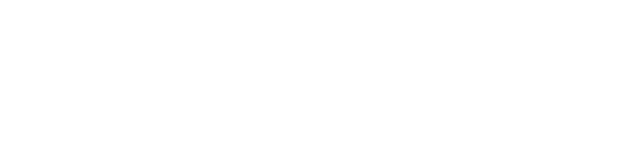
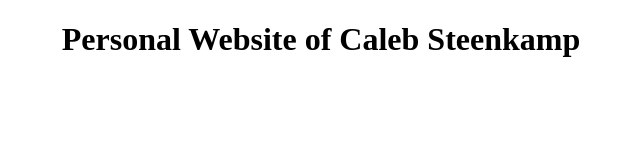
Before and after one commit to calebsteenkamp/calebsteenkamp.github.io, a plain HTML site: page index.html in a window 1280 px wide. Shown: the whole page, without its empty margins (319-959 px from the left). Drawn offline with Linux system fonts and the light colour scheme.

Commit message:
Added link to styles.css

```diff
--- /dev/null
+++ b/assets/styles.css
@@ -0,0 +1,3 @@
+header {
+    text-align: center;
+}
--- a/index.html
+++ b/index.html
@@ -9,8 +9,11 @@
   <link rel="icon" type="image/png" sizes="32x32" href="favicon/favicon-32x32.png">
   <link rel="icon" type="image/png" sizes="16x16" href="favicon/favicon-16x16.png">
   <link rel="manifest" href="favicon/site.webmanifest">
+  <link rel="stylesheet" href="assets/styles.css">
 </head>
 <body>
-
+  <header>
+    <h1>Personal Website of Caleb Steenkamp</h1>
+  </header>
 </body>
 </html>
```
